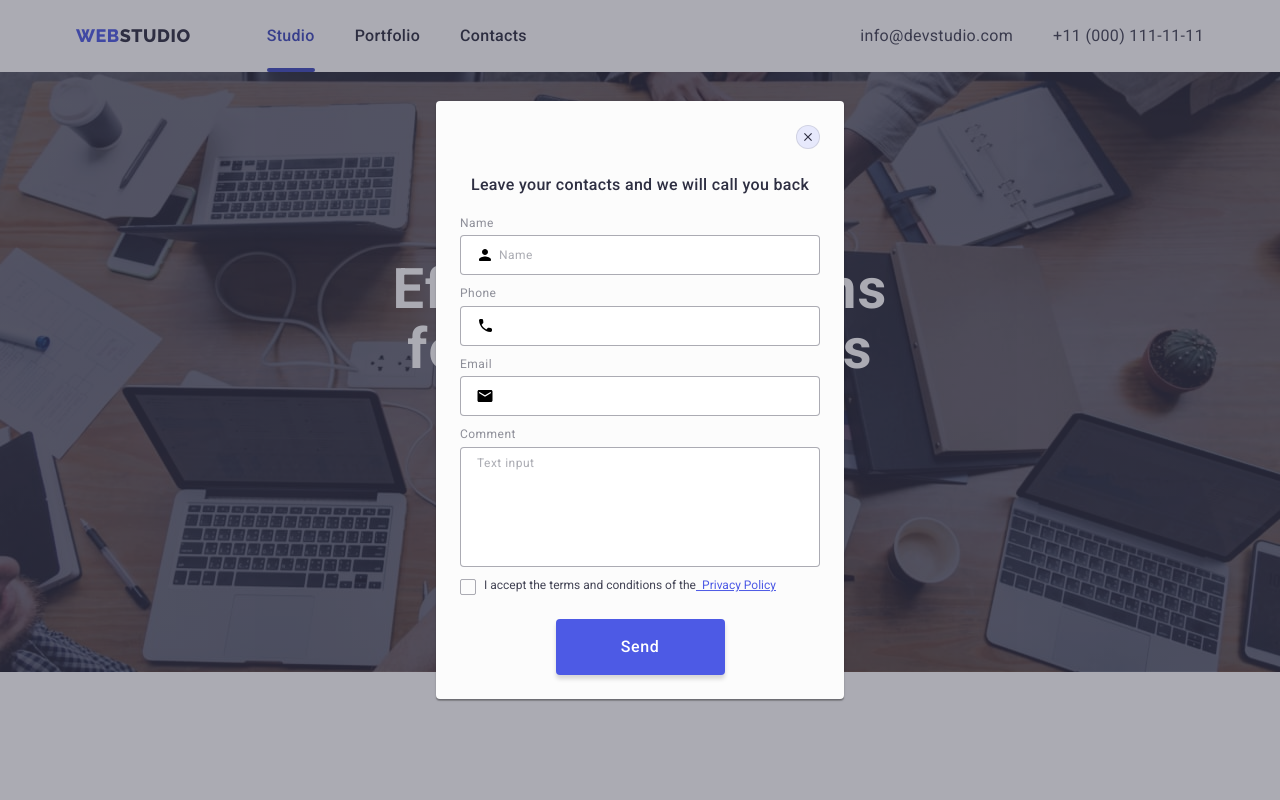
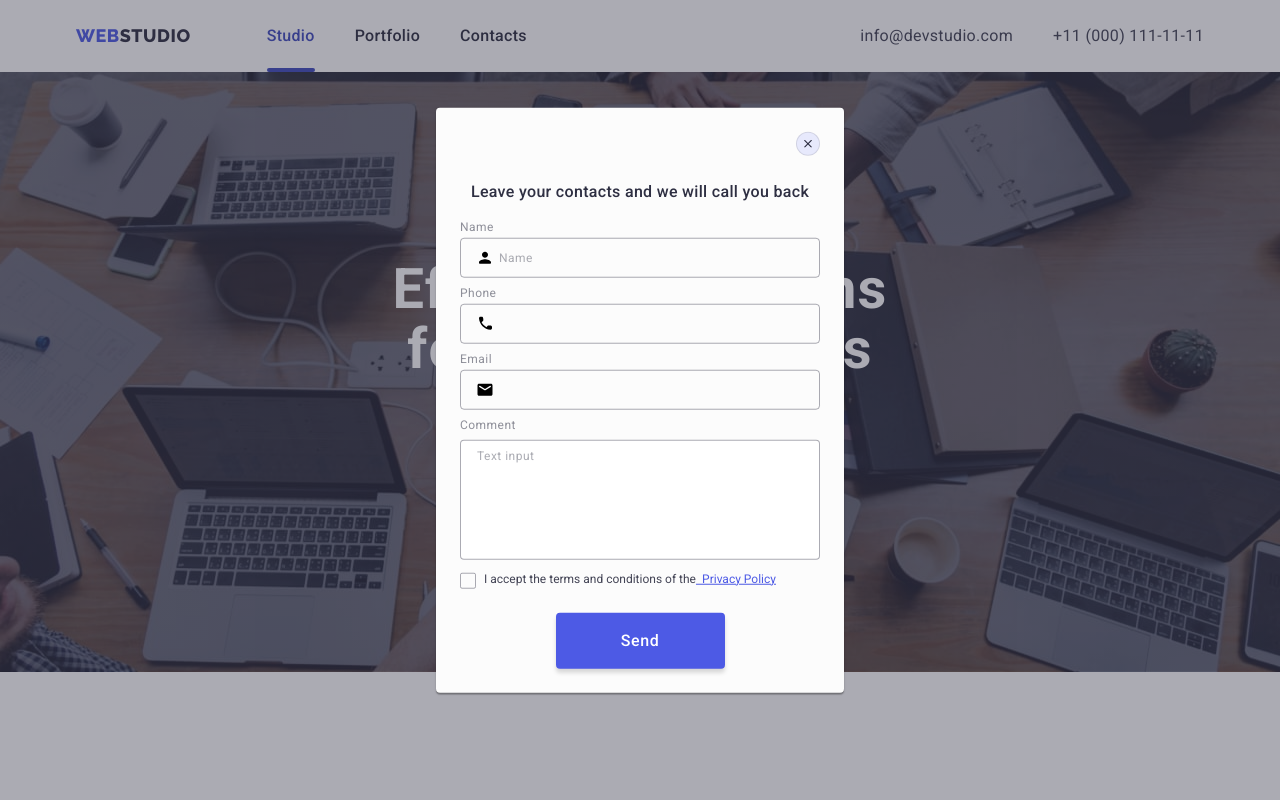
Before and after one commit to Aleksandr2905/goit-markup-hw-06, a plain HTML site: page index.html in a window 1280 px wide. Both pictures are taken after a click on the button "Order Service". Shown: the top 800 px of the page. Drawn offline with nearby package versions, Linux system fonts and the light colour scheme.

Commit message:
виправлення помилок дз6

```diff
--- a/css/styles.css
+++ b/css/styles.css
@@ -773,6 +773,8 @@ img {
 }
 
 .modal-field-label {
+  display: block;
+  margin-bottom: 4px;
   color: var(--customers-color);
   font-size: 12px;
   font-weight: 400;
@@ -788,7 +790,11 @@ img {
   padding: 11px 38px;
   color: rgba(46, 47, 66, 0.4);
   border: 1px solid rgba(46, 47, 66, 0.4);
+  background-color: transparent;
   outline: transparent;
+  transition-property: border-color;
+  transition-duration: var(--transition-duration);
+  transition-timing-function: var(--transition-function);
 }
 
 .modal-input:focus,
@@ -818,6 +824,9 @@ img {
   top: 50%;
   left: 16px;
   transform: translateY(-50%);
+  transition-property: fill;
+  transition-duration: var(--transition-duration);
+  transition-timing-function: var(--transition-function);
 }
 
 .modal-comment {
--- a/index.html
+++ b/index.html
@@ -476,28 +476,28 @@
         <p class="modal-title">Leave your contacts and we will call you back</p>
         <form class="modal-form">
           <div class="modal-field-wrapper">
-            <label class="modal-field-label" for="user_name">Name</label>
+            <label class="modal-field-label" for="user-name">Name</label>
             <div class="modal-icon-wrapper">
               <input
                 class="modal-input"
                 type="text"
-                id="user_name"
+                id="user-name"
                 name="user_name"
                 required
                 placeholder="Name"
               />
-              <svg class="modal-icon" width="18" height="18">
+              <svg class="modal-icon" width="18" height="24">
                 <use href="./images/icons.svg#icon-name"></use>
               </svg>
             </div>
           </div>
           <div class="modal-field-wrapper">
-            <label class="modal-field-label" for="user_tel">Phone</label>
+            <label class="modal-field-label" for="user-tel">Phone</label>
             <div class="modal-icon-wrapper">
               <input
                 class="modal-input"
                 type="tel"
-                id="user_tel"
+                id="user-tel"
                 name="user_tel"
                 required
               />
@@ -507,12 +507,12 @@
             </div>
           </div>
           <div class="modal-field-wrapper">
-            <label class="modal-field-label" for="user_email">Email</label>
+            <label class="modal-field-label" for="user-email">Email</label>
             <div class="modal-icon-wrapper">
               <input
                 class="modal-input"
                 type="email"
-                id="user_email"
+                id="user-email"
                 name="user_email"
                 required
               />
@@ -522,11 +522,11 @@
             </div>
           </div>
           <div class="modal-field-wrapper">
-            <label class="modal-field-label" for="comment">Comment</label>
+            <label class="modal-field-label" for="user-comment">Comment</label>
             <textarea
               class="modal-comment"
-              name="comment"
-              id="comment"
+              name="user-comment"
+              id="user-comment"
               placeholder="Text input"
             ></textarea>
           </div>
```
